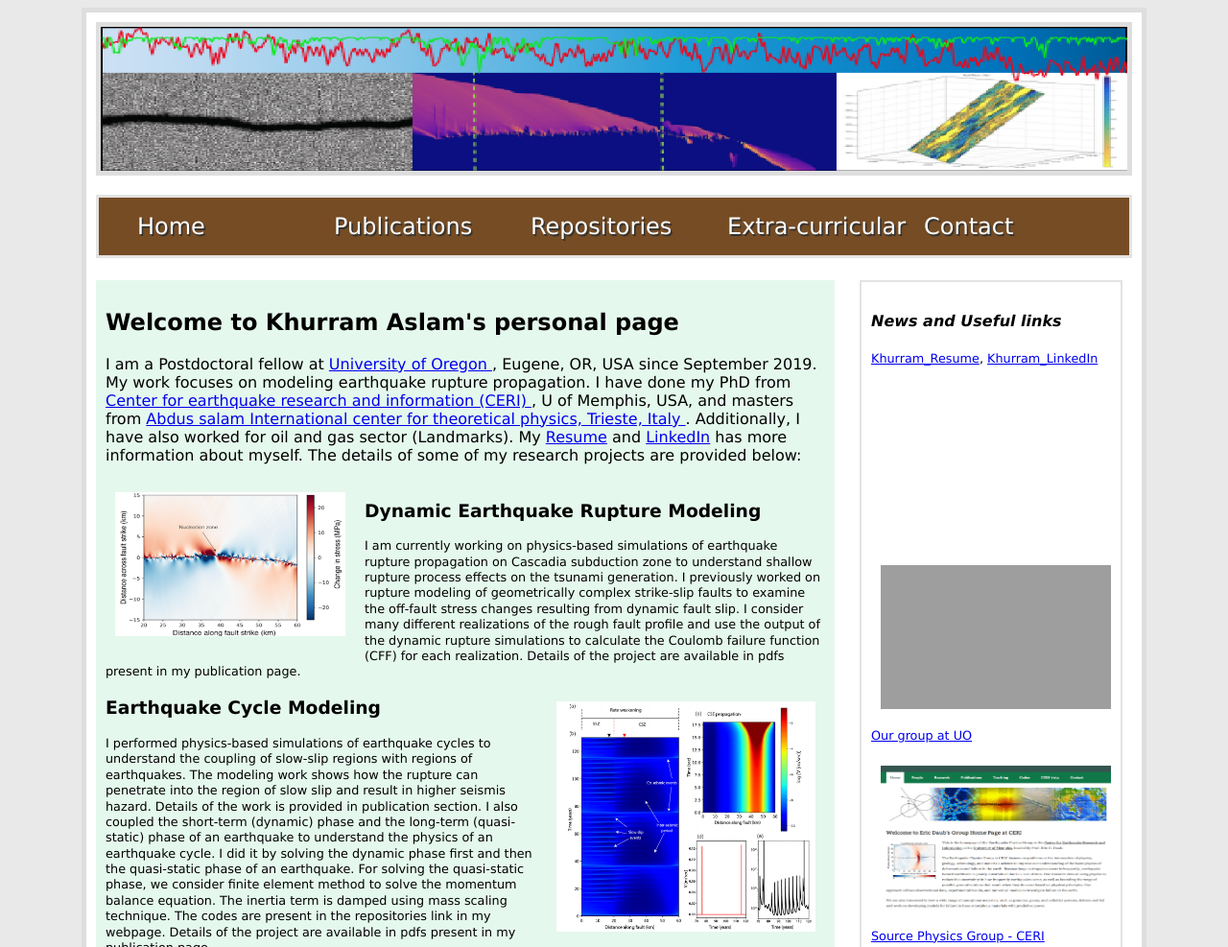
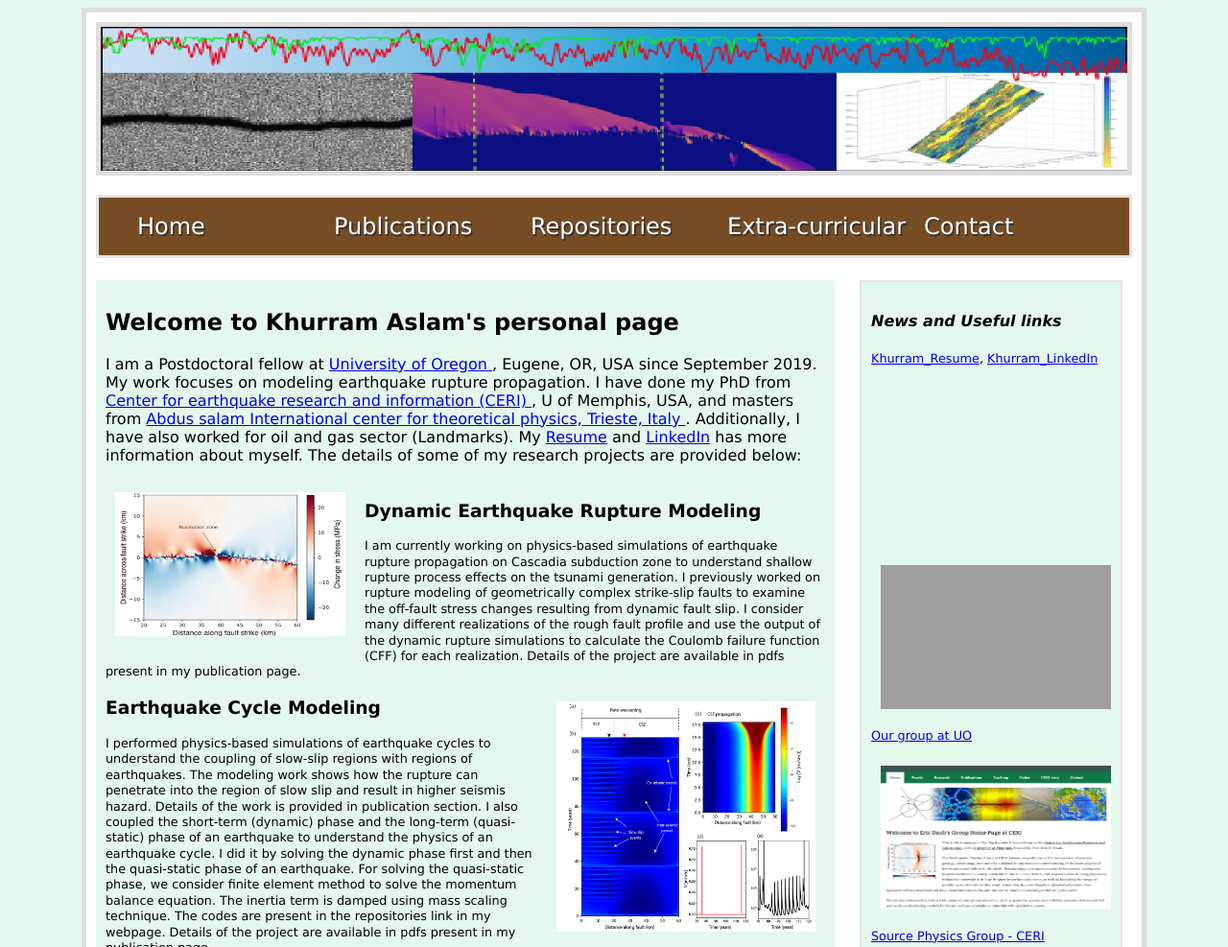
Before and after one commit to aqeel-magsi/Profile, a plain HTML site: page index.html in a window 1280 px wide. Shown: the top 987 px of the page at 96% size. Drawn offline with Linux system fonts and the light colour scheme; grey boxes are pictures that could not be loaded.

Commit message:
chamged all colors to greenish

```diff
--- a/Styles/Stylesheet.css
+++ b/Styles/Stylesheet.css
@@ -1,7 +1,7 @@
 body
 {
     font-family: lucida grande ,tahoma,verdana,arial,sans-serif;
-    background-color: #e9e9e9;
+    background-color:#e5f8ed      /*  #e9e9e9;  */
 }
 
 body p
@@ -47,6 +47,7 @@ body p
     margin: 20px 10px;
     padding: 10px;
     border: 2px solid #E3E3E3;
+    background-color: #e5f8ed;
 }
 
 footer
```
